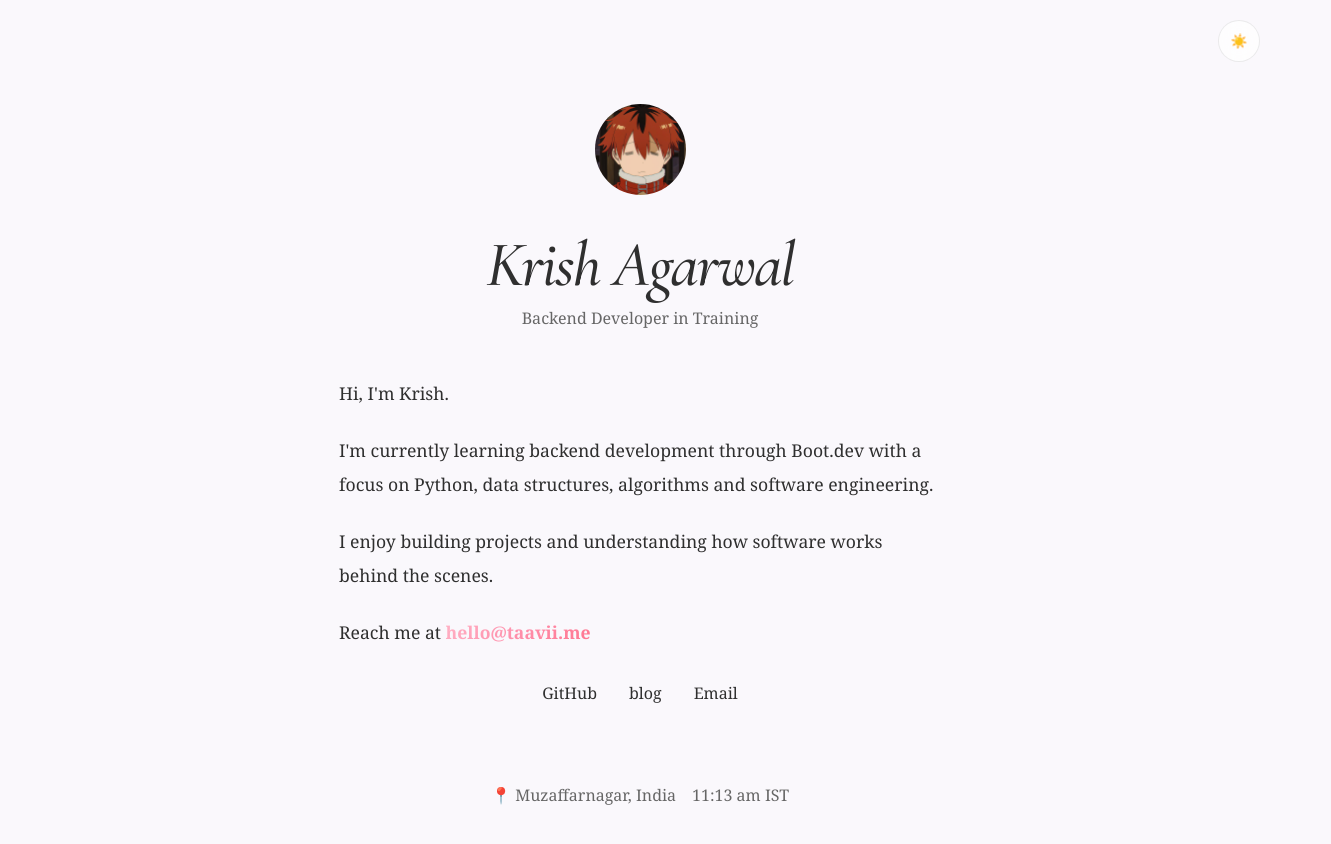
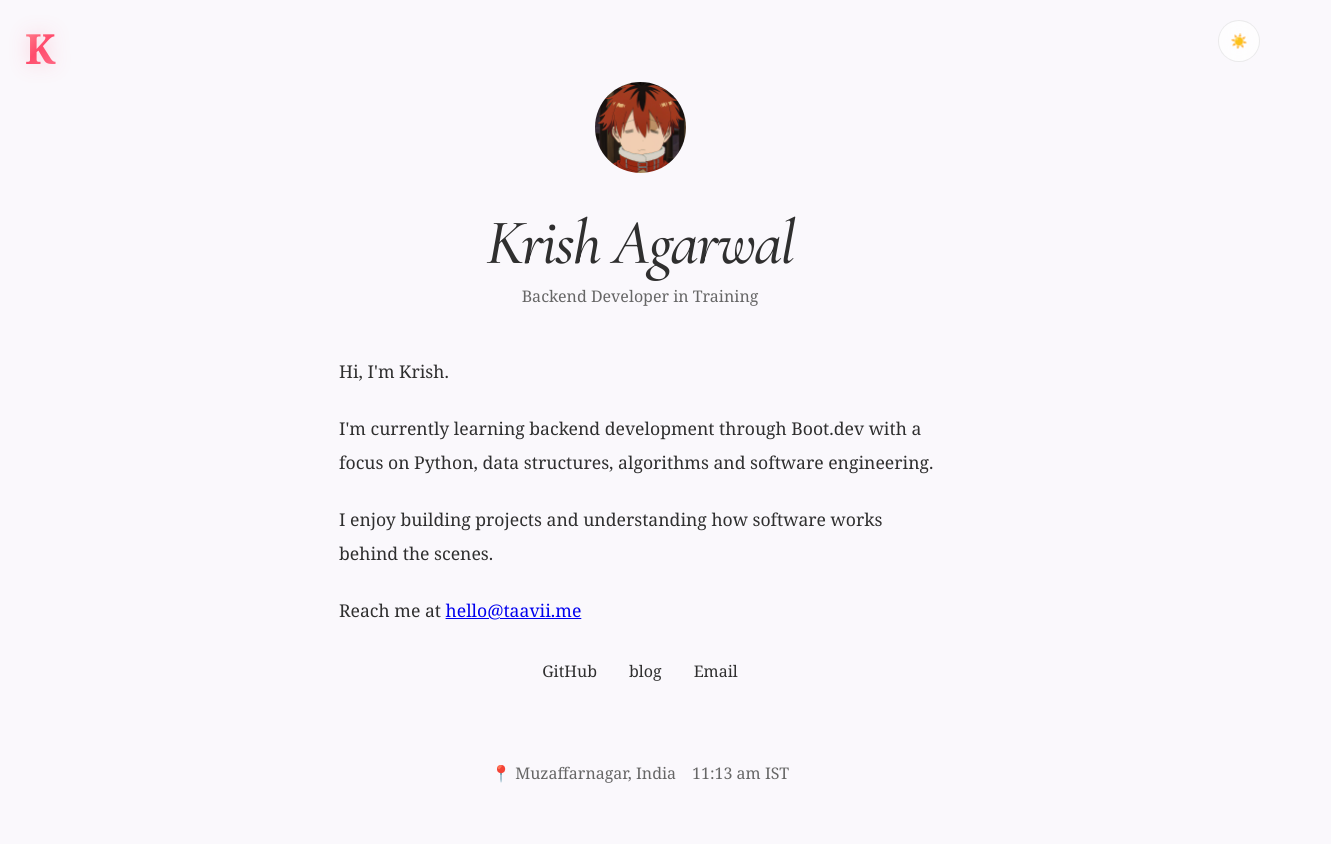
Before and after one commit to Kimiikkk/taaviikivii.github.io, a plain HTML site: page index.html in a window 1280 px wide. Shown: the whole page, 1331 px wide, since content can reach past the window. Drawn offline with nearby package versions, Linux system fonts and the light colour scheme.

Commit message:
Update style.css

```diff
--- a/style.css
+++ b/style.css
@@ -64,7 +64,6 @@
         0 0 10px rgba(255, 117, 143, 0.35);
 }
 
-
 h1 {
     font-family: "Cormorant Garamond", serif;
     font-style: italic;
@@ -75,6 +74,31 @@
     letter-spacing: -2px;
 
     margin-bottom: 0.25rem;
+
+    transition:
+        transform 0.3s ease,
+        background 0.3s ease,
+        color 0.3s ease;
+}
+
+h1:hover {
+
+    background: linear-gradient(
+        135deg,
+        #ff8fab 0%,
+        #ff4d6d 50%,
+        #c9184a 100%
+    );
+
+    -webkit-background-clip: text;
+    background-clip: text;
+
+    color: transparent;
+
+    text-shadow:
+        0 0 12px rgba(255, 77, 109, 0.15);
+
+    transform: scale(1.02);
 }
 
 .subtitle {
@@ -196,17 +220,23 @@
     box-shadow: none;
 }
 
-.logo:hover{
-    transform: scale(1.08);
-    filter: brightness(1.1);
+.site-header{
+    position: fixed;
+    top: 20px;
+    left: 25px;
+    z-index: 1000;
 }
 
-.email-link{
+.logo{
+    font-size: 2.6rem;
+    font-weight: 800;
+    font-family: Georgia, serif;
+
     background: linear-gradient(
         135deg,
-        #ffb3c6,
-        #ff8fab,
-        #ff758f
+        #ff9a9e 0%,
+        #ff4d6d 50%,
+        #ff758f 100%
     );
 
     -webkit-background-clip: text;
@@ -214,13 +244,19 @@
 
     color: transparent;
 
-    font-weight: 600;
+    text-shadow:
+        0 0 20px rgba(255, 77, 109, 0.25);
 
-    text-decoration: none;
+    cursor: default;
 
-    transition: opacity 0.3s ease;
+    user-select: none;
+
+    transition:
+        transform 0.3s ease,
+        filter 0.3s ease;
 }
 
-.email-link:hover{
-    opacity: 0.8;
+.logo:hover{
+    transform: scale(1.08);
+    filter: brightness(1.1);
 }
```
